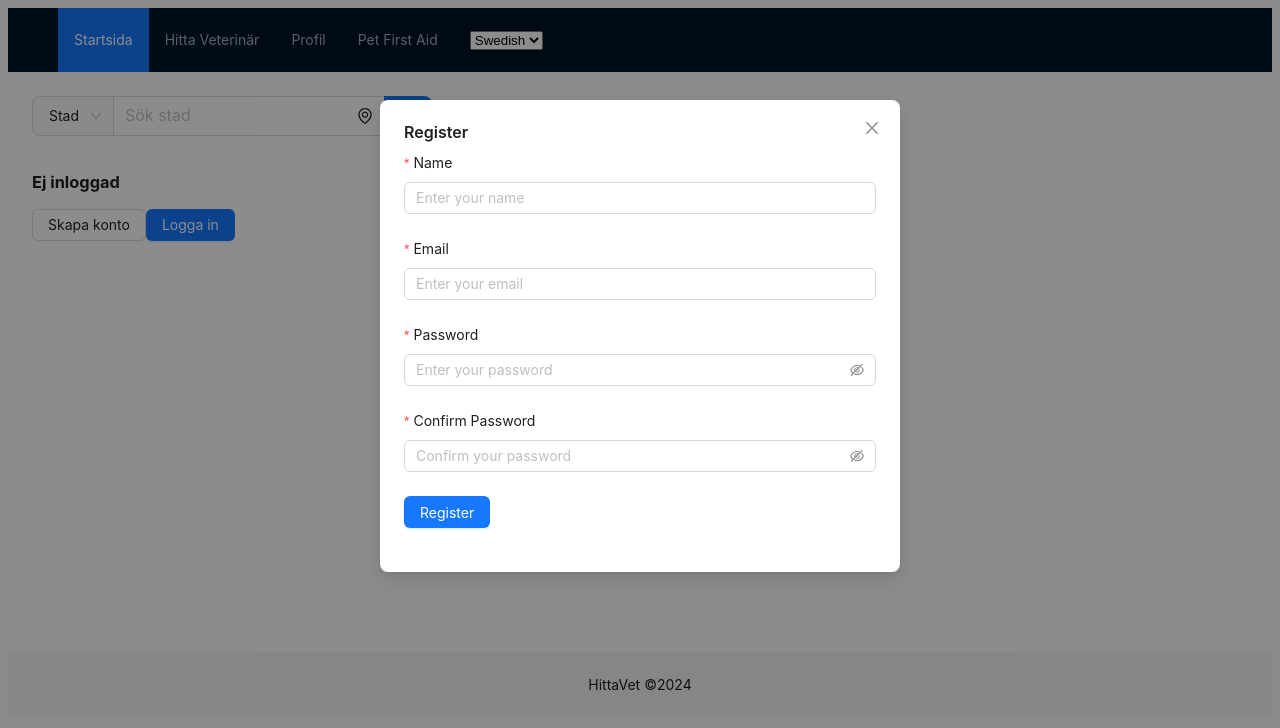
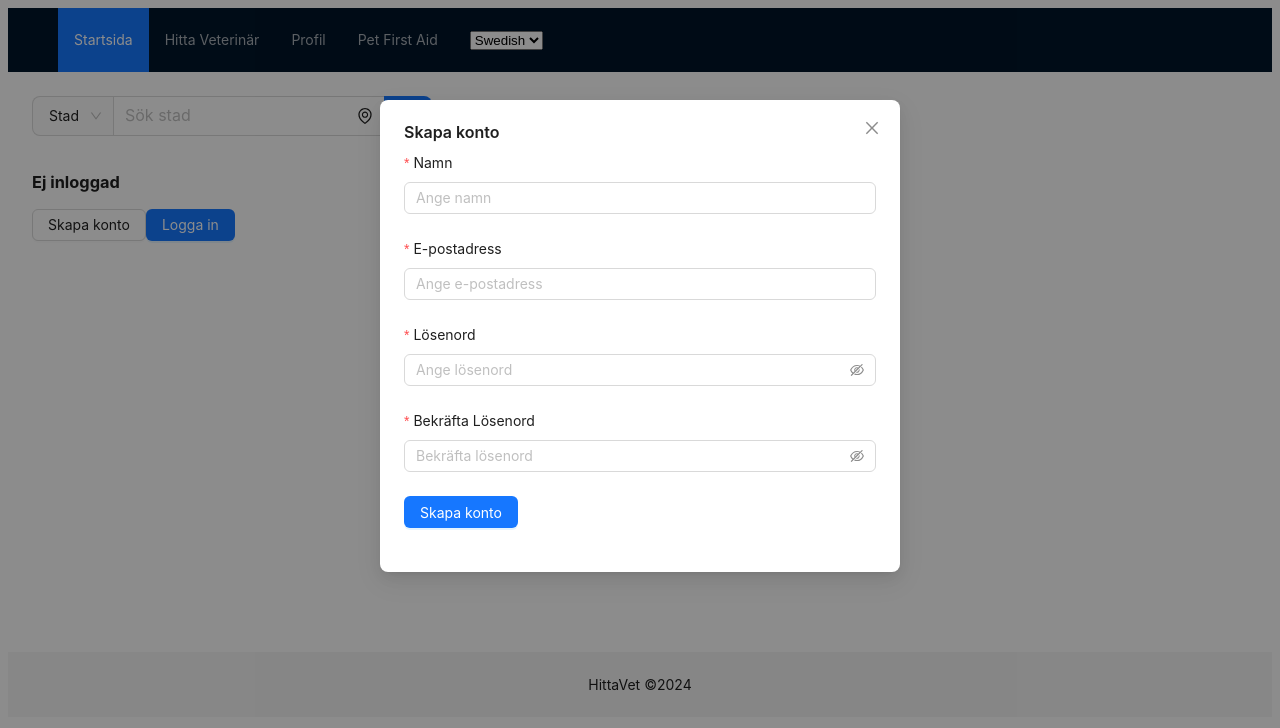
Before and after one commit to lindelind/fsu23d-exjobb, a React (Vite) app in the folder client/: page / in a window 1280 px wide. Both pictures are taken after a click on the button "Skapa konto". Shown: the top 728 px of the page. Built offline with nearby package versions, Linux system fonts and the light colour scheme; no server answers.

Commit message:
added translations for login and register modals

```diff
--- a/client/src/components/LoginModal.tsx
+++ b/client/src/components/LoginModal.tsx
@@ -17,11 +17,11 @@ export const LoginModal = () => {
     setConfirmLoading(true);
     try {
       await login(values.email, values.password);
-      message.success("Du är nu inloggad!");
+      message.success(t("login_success"));
       setOpen(false);
     } catch (error: any) {
       console.error("Login failed:", error);
-      message.error(error.message || "Login failed. Please try again.");
+      message.error(error.message || t("login_fail"));
     } finally {
       setConfirmLoading(false);
     }
@@ -50,22 +50,22 @@ export const LoginModal = () => {
           initialValues={{ email: "", password: "" }}
         >
           <Form.Item
-            label="Email"
+            label={t("email")}
             name="email"
             rules={[
-              { required: true, message: "Please enter your email!" },
-              { type: "email", message: "Please enter a valid email!" },
+              { required: true, message: t("email_required_message") },
+              { type: "email", message: t("email_type_message") },
             ]}
           >
-            <Input placeholder="Enter your email" aria-label="Email" />
+            <Input placeholder={t("email_placeholder")} aria-label="Email" />
           </Form.Item>
           <Form.Item
-            label="Password"
+            label={t("password")}
             name="password"
-            rules={[{ required: true, message: "Please enter your password." }]}
+            rules={[{ required: true, message: t("password_required_message") }]}
           >
             <Input.Password
-              placeholder="Enter your password"
+              placeholder={t("password_placeholder")}
               aria-label="Password"
             />
           </Form.Item>
--- a/client/src/components/RegisterModal.tsx
+++ b/client/src/components/RegisterModal.tsx
@@ -27,11 +27,11 @@ export const RegisterModal = () => {
         values.name
       );
 
-      message.success("Registration successful!");
+      message.success(t("register_success"));
       setOpen(false);
     } catch (error: any) {
       console.error("Error during registration:", error);
-      message.error(error.message || "Registration failed. Please try again.");
+      message.error(error.message || (t("register_fail")));
     } finally {
       setConfirmLoading(false);
     }
@@ -48,10 +48,11 @@ export const RegisterModal = () => {
         {t("register")}
       </Button>
       <Modal
-        title="Register"
+        title={t("register")}
         open={open}
         onCancel={handleCancel}
         footer={null}
+        destroyOnClose
       >
         <Form
           name="register"
@@ -65,53 +66,53 @@ export const RegisterModal = () => {
           }}
         >
           <Form.Item
-            label="Name"
+            label={t("name")}
             name="name"
-            rules={[{ required: true, message: "Please enter your name!" }]}
+            rules={[{ required: true, message: t("required_name") }]}
           >
-            <Input placeholder="Enter your name" />
+            <Input placeholder={t("name_placeholder")} />
           </Form.Item>
           <Form.Item
-            label="Email"
+            label={t("email")}
             name="email"
             rules={[
-              { required: true, message: "Please enter your email!" },
-              { type: "email", message: "Please enter a valid email!" },
+              { required: true, message: t("email_required_message") },
+              { type: "email", message: t("email_type_message") },
             ]}
           >
-            <Input placeholder="Enter your email" />
+            <Input placeholder={t("email_placeholder")} />
           </Form.Item>
           <Form.Item
-            label="Password"
+            label={t("password")}
             name="password"
             rules={[
-              { required: true, message: "Please enter your password!" },
-              { min: 6, message: "Password must be at least 6 characters!" },
+              { required: true, message: t("password_required_message") },
+              { min: 6, message: t("password_least_characters") },
             ]}
           >
-            <Input.Password placeholder="Enter your password" />
+            <Input.Password placeholder={t("password_placeholder")} />
           </Form.Item>
           <Form.Item
-            label="Confirm Password"
+            label={t("confirm_password")}
             name="confirmPassword"
             dependencies={["password"]}
             rules={[
-              { required: true, message: "Please confirm your password!" },
+              { required: true, message: t("password_confirm_message") },
               ({ getFieldValue }) => ({
                 validator(_, value) {
                   if (!value || getFieldValue("password") === value) {
                     return Promise.resolve();
                   }
-                  return Promise.reject(new Error("Passwords do not match!"));
+                  return Promise.reject(new Error(t("password_dont_match")));
                 },
               }),
             ]}
           >
-            <Input.Password placeholder="Confirm your password" />
+            <Input.Password placeholder={t("confirm_password_placeholder")} />
           </Form.Item>
           <Form.Item>
             <Button type="primary" htmlType="submit" loading={confirmLoading}>
-              Register
+              {t("register")}
             </Button>
           </Form.Item>
         </Form>
--- a/client/src/locales/en/translation.json
+++ b/client/src/locales/en/translation.json
@@ -5,9 +5,29 @@
   "clinic_phone_null": "Not available",
   "clinic_website": "Website",
   "distance": "Distance",
+
   "logout": "Logout",
   "login": "Login",
+  "email": "Email",
+  "password_placeholder": "Enter password",
+  "confirm_password_placeholder": "Confirm password",
+  "email_placeholder": "Enter email",
+  "name_placeholder": "Enter name",
+  "password": "Password",
+  "confirm_password": "Confirm Password",
+  "login_success": "Login successful",
+  "login_fail": "Login failed. Try again",
+  "email_required_message": "Please enter your email address",
+  "email_type_message": "Please enter a valid email address",
+  "password_required_message": "Please enter a password",
+  "password_confirm_message": "Please confirm your password",
+  "password_dont_match": "Passwords do not match",
+  "password_least_characters": "Password must be at least 6 characters",
   "register": "Sign up",
+  "register_success": "Registration successful.",
+  "register_fail": "Registration failed.",
+  "required_name": "Please enter your name",
+
   "city": "City",
   "city_search": "Search city",
   "name": "Name",
--- a/client/src/locales/sv/translation.json
+++ b/client/src/locales/sv/translation.json
@@ -1,14 +1,32 @@
 
 {
-  "open_24_hours": "Öppet dygnet runt",
   "clinic_address": "Adress",
   "clinic_phone": "Telefon",
   "clinic_phone_null": "Ej tillgängligt",
   "clinic_website": "Hemsida",
   "distance": "Avstånd",
+
   "logout": "Logga ut",
   "login": "Logga in",
+  "email": "E-postadress",
+  "password_placeholder": "Ange lösenord",
+  "confirm_password_placeholder": "Bekräfta lösenord",
+  "email_placeholder": "Ange e-postadress",
+  "name_placeholder": "Ange namn",
+  "password": "Lösenord",
+  "confirm_password": "Bekräfta Lösenord",
+  "login_success": "Du är inloggad",
+  "login_fail": "Ett fel inträffade. Testa logga in igen",
+  "email_required_message": "Vänligen ange en epostadress",
+  "email_type_message": "Vänligen ange en giltig epostadress",
+  "password_required_message": "Vänligen ange ett lösenord",
+  "password_confirm_message": "Vänligen bekräfta ditt lösenord",
+  "password_least_characters": "Lösenord måste ha minst 6 tecken",
+  "password_dont_match":  "Lösenorden matchar inte",
   "register": "Skapa konto",
+  "register_success": "Konto skapat",
+  "register_fail": "Fel inträffade vid skapande av konto",
+
   "city": "Stad",
   "city_search": "Sök stad",
   "name": "Namn",
```
